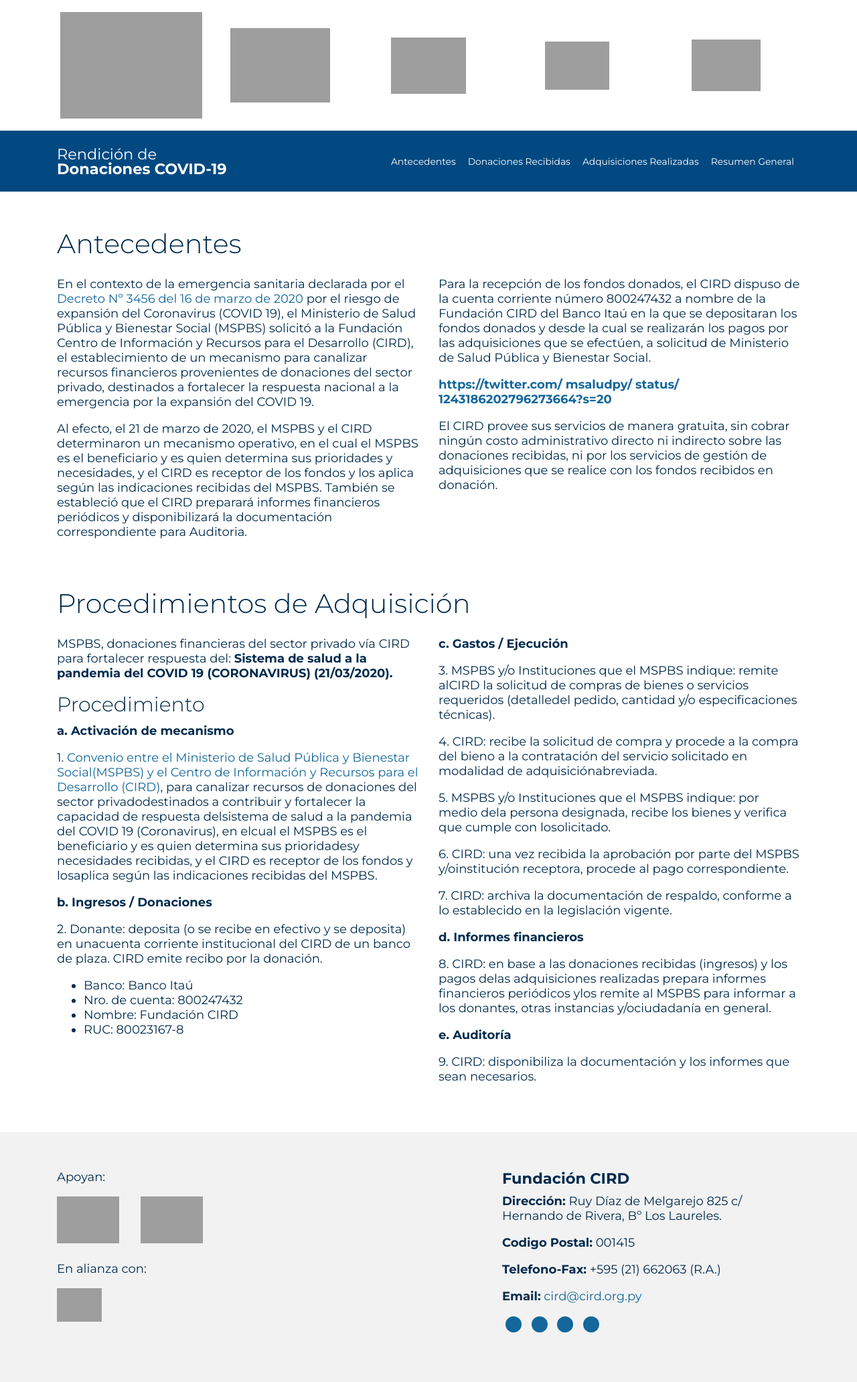
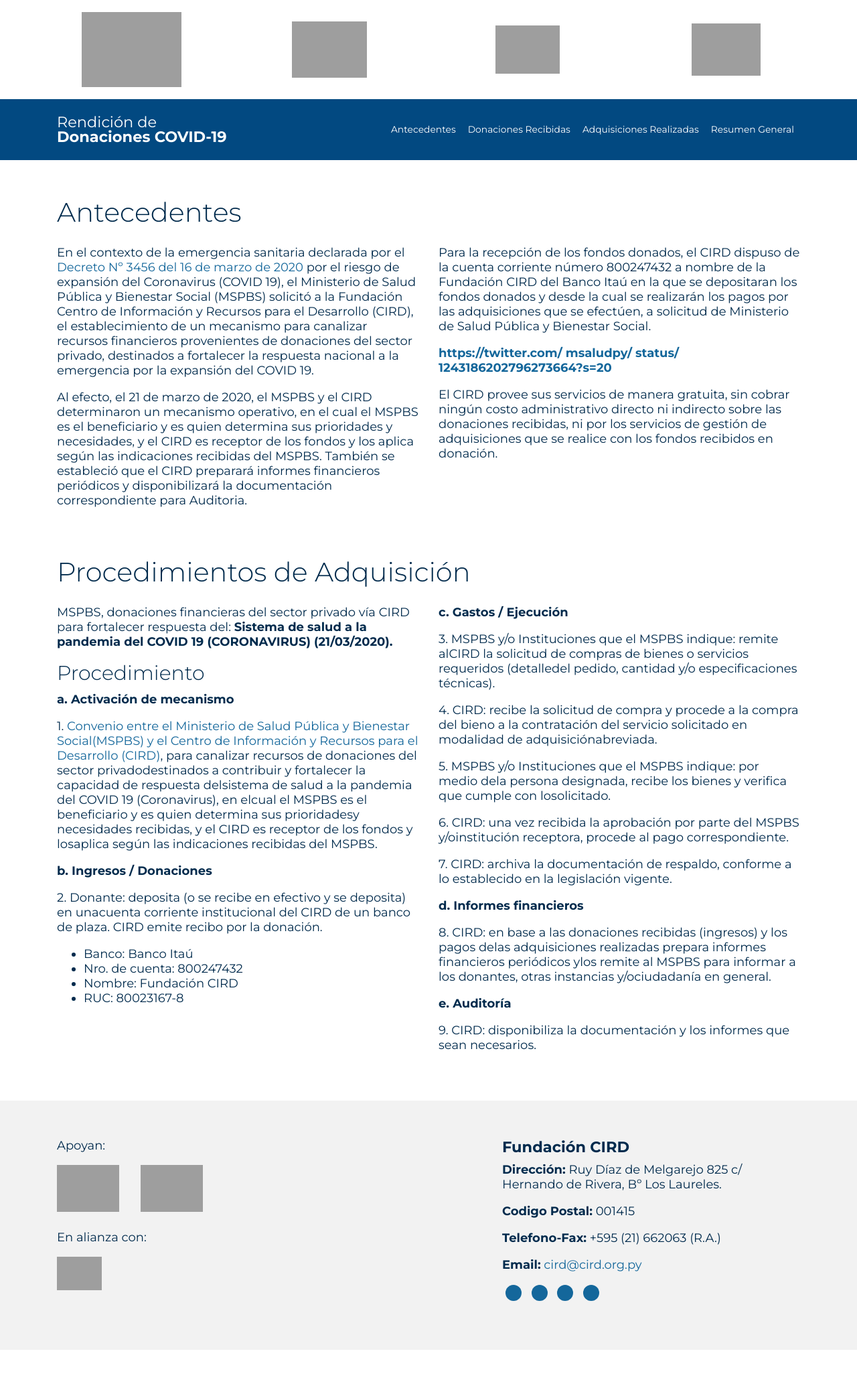
Before and after one commit to Fundacion-CIRD/rendiciondecuentas, a Django app: page /antecedentes in a window 1280 px wide. Shown: the whole page at 67% size. After the commit the page ends 2015 px from the top, so only its background shows below. Run offline with Django 3.2, Linux system fonts and the light colour scheme; style sheets or scripts are compiled from the project's sources; parts of the project's set-up code (start-up, migrations or seed data) failed here and were passed over; some libraries are stand-ins or nearby versions; some web fonts are replaced; grey boxes are pictures that could not be loaded.

Commit message:
remove mspbs logo

```diff
--- a/core/templates/core/partials/top_logos.html
+++ b/core/templates/core/partials/top_logos.html
@@ -1,43 +1,35 @@
 {% load static %}
 <div class="py-logos">
-  <div class="container h-100 d-flex align-content-between align-content-md-center justify-content-between flex-wrap">
-    <a class="logo" href="https://www.mspbs.gov.py/" target="_blank">
-      <img src="{% static 'img/min_salud_logo.png' %}" alt="Ministerio de Salud Pública y Bienestar Social"
-           class="img-fluid mspbs">
+  <div
+    class="container h-100 d-flex align-content-between align-content-md-center justify-content-between flex-wrap"
+  >
+    <a class="logo" href="https://www.presidencia.gov.py/" target="_blank">
+      <img
+        src="{% static 'img/gobierno_nacional_logo.png' %}"
+        alt="Gobierno Nacional"
+        class="img-fluid gob-nac"
+      />
     </a>
     <a class="logo" href="https://www.presidencia.gov.py/" target="_blank">
-      <img src="{% static 'img/gobierno_nacional_logo.png' %}" alt="Gobierno Nacional" class="img-fluid gob-nac">
-    </a>
-    <a class="logo" href="https://www.presidencia.gov.py/" target="_blank">
-      <img src="{% static 'img/py_gente_logo.png' %}" alt="Paraguay de la Gente" class="img-fluid py-gente">
+      <img
+        src="{% static 'img/py_gente_logo.png' %}"
+        alt="Paraguay de la Gente"
+        class="img-fluid py-gente"
+      />
     </a>
     <a class="logo" href="https://www.cird.org.py/" target="_blank">
-      <img src="{% static 'img/cird_logo.png' %}" alt="CIRD - Centro de Información y Recursos para el Desarrollo"
-           class="img-fluid cird">
+      <img
+        src="{% static 'img/cird_logo.png' %}"
+        alt="CIRD - Centro de Información y Recursos para el Desarrollo"
+        class="img-fluid cird"
+      />
     </a>
     <a class="logo" href="https://todosporparaguay.org/" target="_blank">
-      <img src="{% static 'img/todos-por-paraguay.png' %}" alt="Todos por Paraguay" class="img-fluid todos-py">
+      <img
+        src="{% static 'img/todos-por-paraguay.png' %}"
+        alt="Todos por Paraguay"
+        class="img-fluid todos-py"
+      />
     </a>
-    <div class="filler"></div>
-{#    <div class="row flex-grow-1">#}
-{#      <div class="col-4 col-md-3 d-flex align-items-center justify-content-center">#}
-{#        <img src="{% static 'img/min_salud_logo.png' %}" alt="Ministerio de Salud Pública y Bienestar Social"#}
-{#         class="img-fluid mspbs">#}
-{#      </div>#}
-{#      <div class="col-4 col-md-3 d-flex align-items-center justify-content-center">#}
-{#        <img src="{% static 'img/gobierno_nacional_logo.png' %}" alt="Gobierno Nacional" class="img-fluid gob-nac">#}
-{#      </div>#}
-{#      <div class="col-4 col-md-3 d-flex align-items-center justify-content-center mt-3 mt-md-0">#}
-{#        <img src="{% static 'img/py_gente_logo.png' %}" alt="Paraguay de la Gente" class="img-fluid py-gente">#}
-{#      </div>#}
-{#      <div class="col-4 col-md-3 d-flex align-items-center justify-content-center mt-3 mt-md-0">#}
-{#        <img src="{% static 'img/cird_logo.png' %}" alt="CIRD - Centro de Información y Recursos para el Desarrollo"#}
-{#         class="img-fluid cird">#}
-{#      </div>#}
-{#      <div class="col-4 col-md-3 d-flex align-items-center justify-content-center mt-3 mt-md-0">#}
-{#        <img src="{% static 'img/cird_logo.png' %}" alt="CIRD - Centro de Información y Recursos para el Desarrollo"#}
-{#         class="img-fluid cird">#}
-{#      </div>#}
-{#    </div>#}
   </div>
 </div>
```
